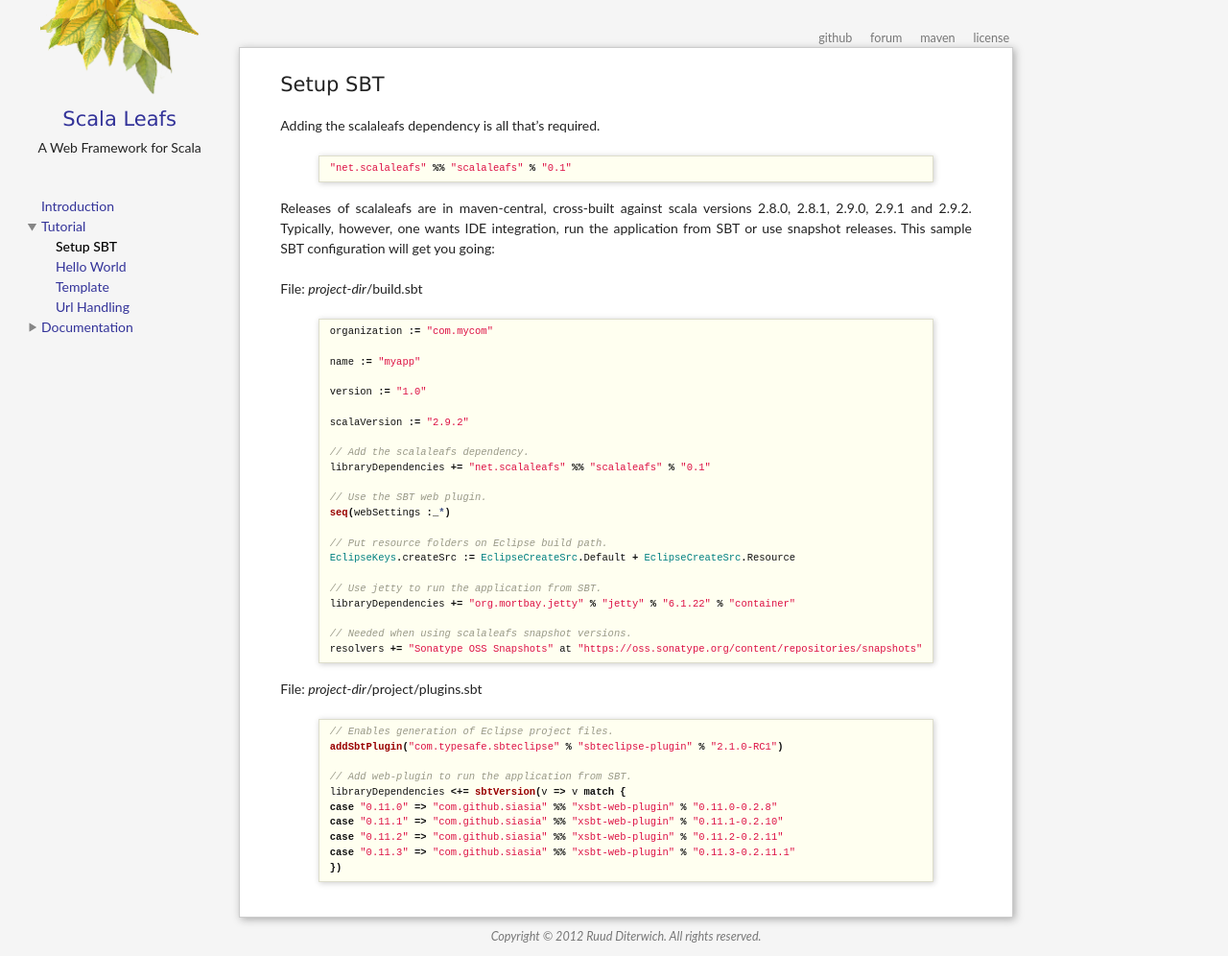
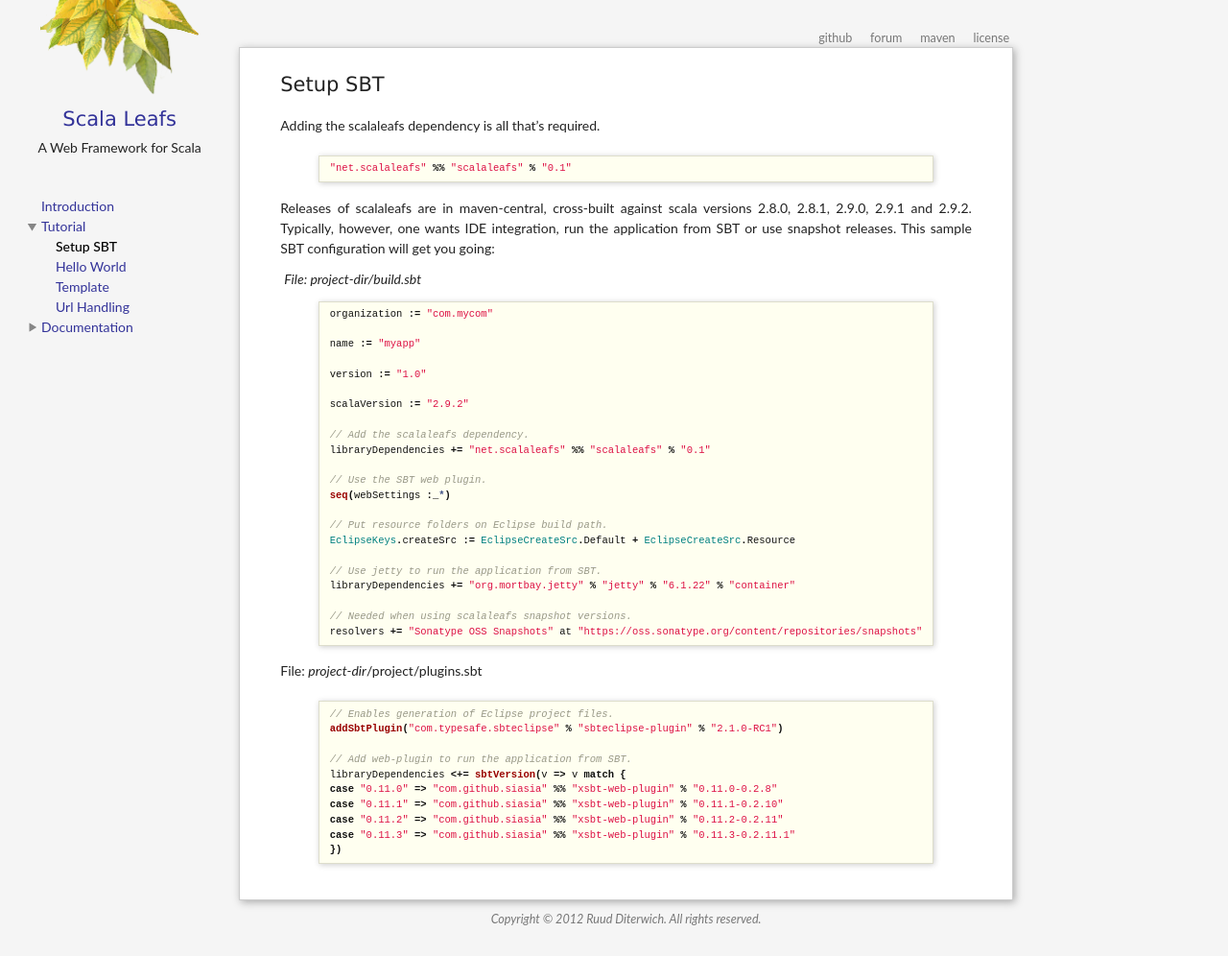
Before and after one commit to scalastuff/scalaleafs, a Jekyll site: the page built from setup-sbt.md, in a window 1280 px wide. Shown: the whole page at 96% size. Built offline with Jekyll 4.4.1, drawn with Linux system fonts in a browser that asks for light colours.

Commit message:
Updated stylesheets/scalaleafs.css

```diff
--- a/stylesheets/scalaleafs.css
+++ b/stylesheets/scalaleafs.css
@@ -19,6 +19,13 @@
 /* @group Reset */
 body,div,dl,dt,dd,ul,ol,li,h1,h2,h3,h4,h5,h6,pre,form,fieldset,p,blockquote,th,td,abbr { margin:0; padding:0;}
 /* @end */
+
+label {
+  margin-left: 4px;
+line-height: 0.2em;
+display: block;
+font-style: italic;
+}
 
 .menu { text-align: center; }
 
```
